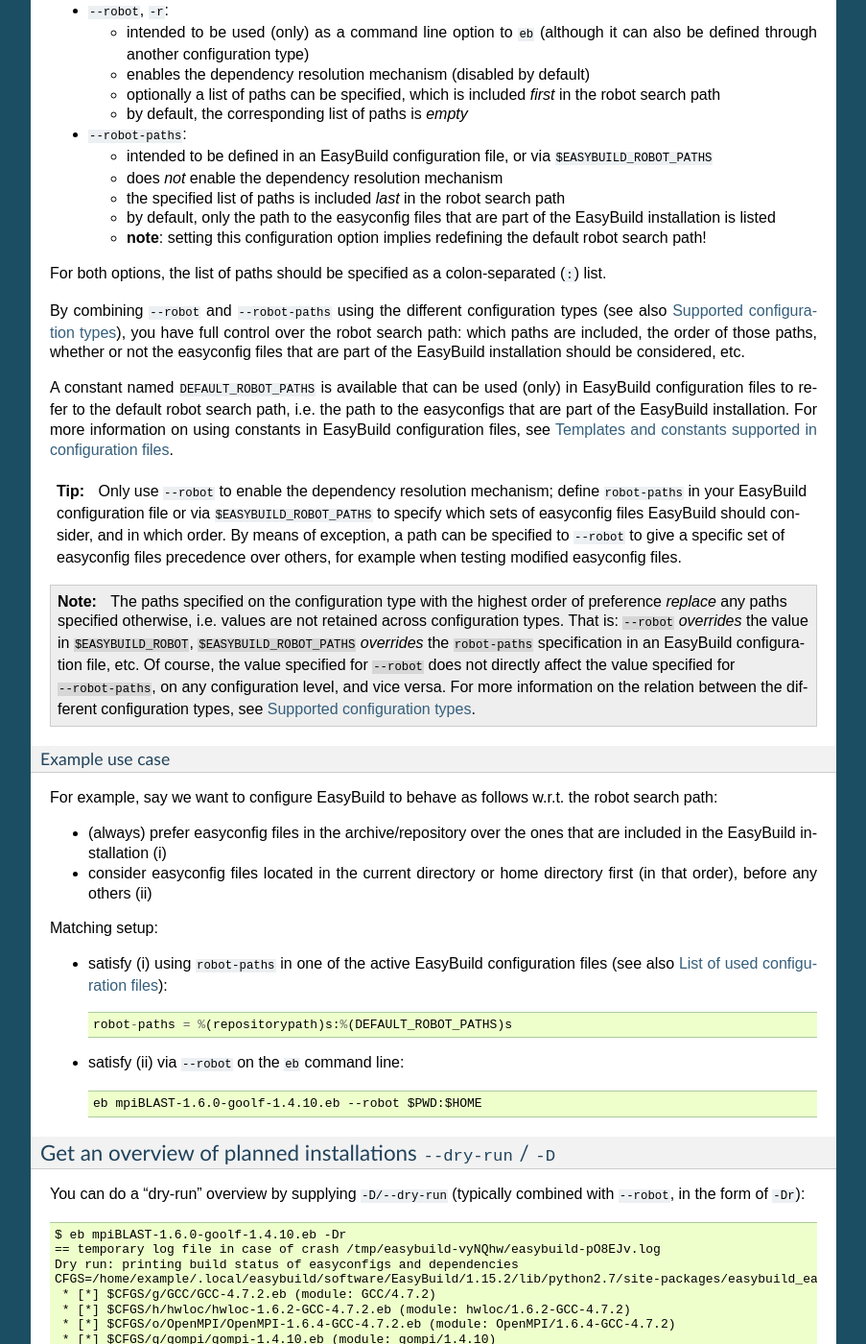
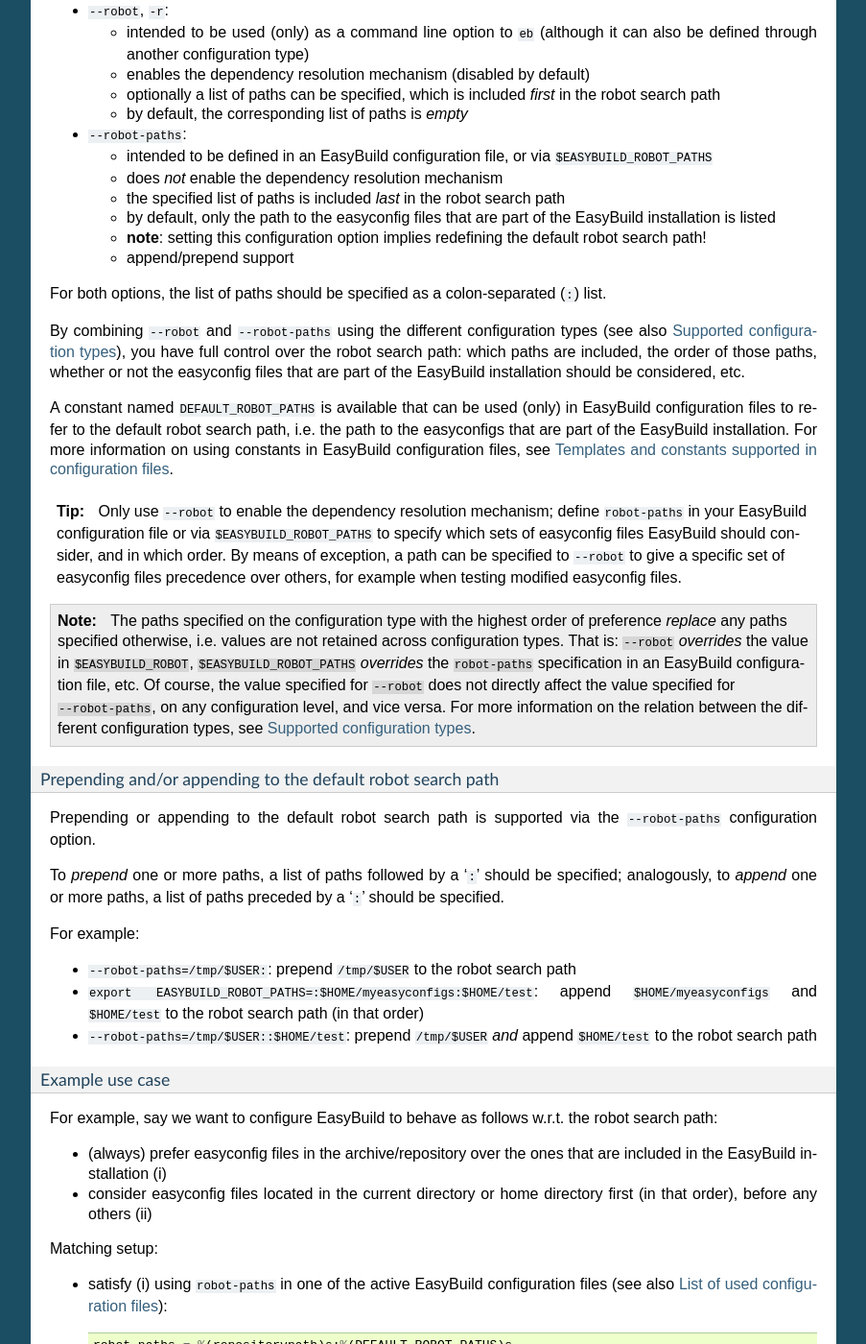
Before and after one commit to easybuilders/easybuild, a Sphinx documentation site: the page built from docs/Using_the_EasyBuild_command_line.rst, in a window 1280 px wide and 1400 px high, scrolled down 7978 px. Shown: the whole window at 96% size, without its empty margins (198-1101 px from the left). Built offline with Sphinx 7.4.7, drawn with Linux system fonts in a browser that asks for light colours.

Commit message:
document prepending/appending to the robot search path

```diff
--- a/docs/Using_the_EasyBuild_command_line.rst
+++ b/docs/Using_the_EasyBuild_command_line.rst
@@ -448,6 +448,7 @@
   * the specified list of paths is included *last* in the robot search path
   * by default, only the path to the easyconfig files that are part of the EasyBuild installation is listed
   * **note**: setting this configuration option implies redefining the default robot search path!
+  * append/prepend support
 
 For both options, the list of paths should be specified as a colon-separated (``:``) list.
 
@@ -473,6 +474,23 @@
   EasyBuild configuration file, etc. Of course, the value specified for ``--robot`` does not directly affect the value
   specified for ``--robot-paths``, on any configuration level, and vice versa. For more information on the relation
   between the different configuration types, see :ref:`configuration_types`.
+
+.. _robot_search_path_prepend_append:
+
+Prepending and/or appending to the default robot search path
+++++++++++++++++++++++++++++++++++++++++++++++++++++++++++++
+
+Prepending or appending to the default robot search path is supported via the ``--robot-paths`` configuration option.
+
+To *prepend* one or more paths, a list of paths followed by a '``:``' should be specified; analogously, to *append*
+one or more paths, a list of paths preceded by a '``:``' should be specified.
+
+For example:
+
+* ``--robot-paths=/tmp/$USER:``: prepend ``/tmp/$USER`` to the robot search path
+* ``export EASYBUILD_ROBOT_PATHS=:$HOME/myeasyconfigs:$HOME/test``: append ``$HOME/myeasyconfigs`` and ``$HOME/test`` to the
+  robot search path (in that order)
+* ``--robot-paths=/tmp/$USER::$HOME/test``: prepend ``/tmp/$USER`` *and* append ``$HOME/test`` to the robot search path
 
 Example use case
 ++++++++++++++++
```
